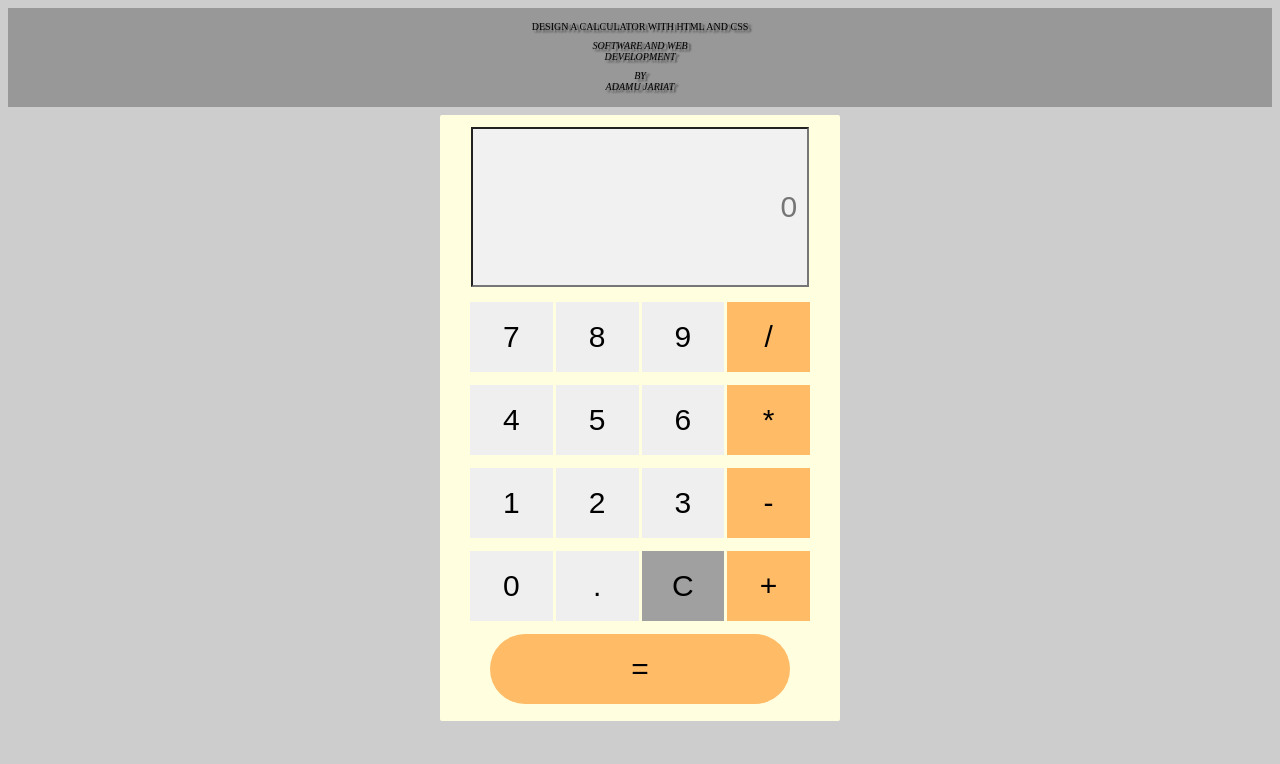
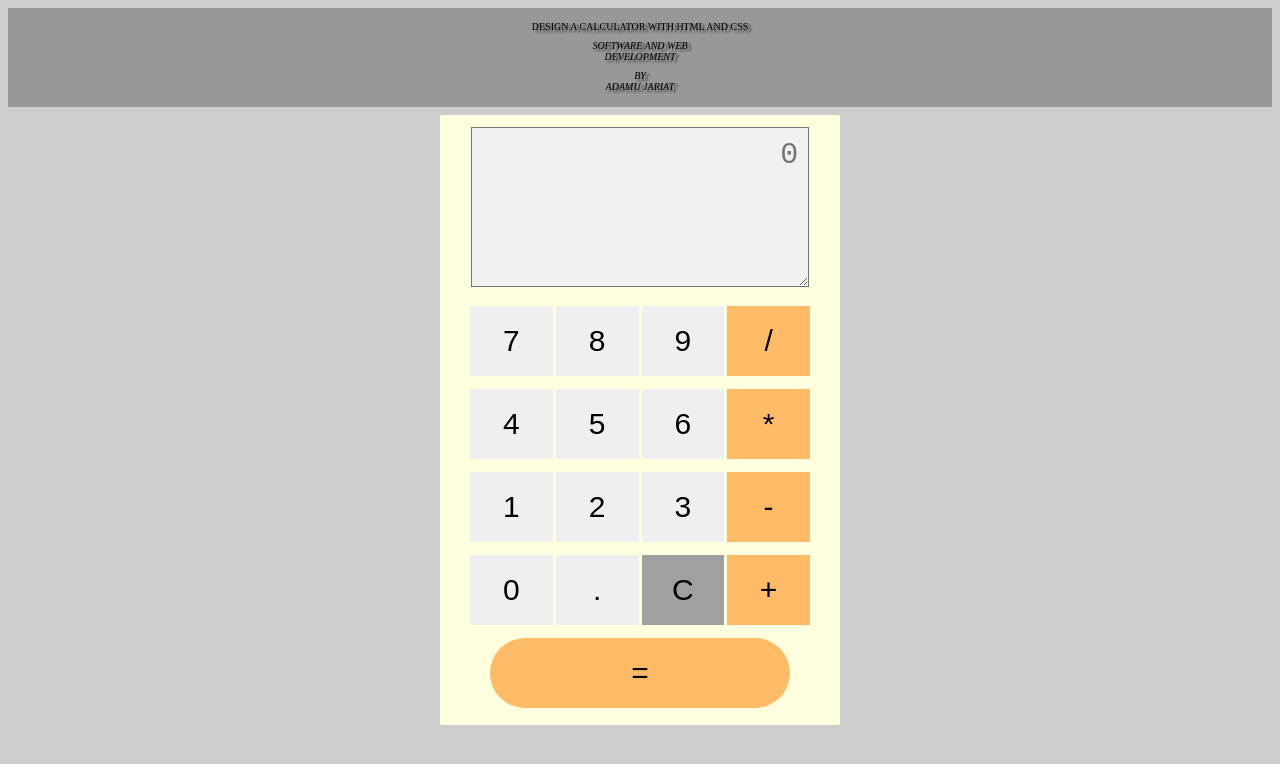
Before and after one commit to Jariat-code/Jariat, a plain HTML site: page Index.html in a window 1280 px wide. Drawn offline with Linux system fonts and the light colour scheme.

Commit message:
Update Index.html

```diff
--- a/Index.html
+++ b/Index.html
@@ -49,7 +49,7 @@
     border:none;
     transition: background-color 0.2s ease;
     }
-    input{
+    textarea{
     width:90%;
       padding: 10px;
   font-size: 30px;
@@ -113,7 +113,7 @@ font-family: 'Times New Roman', serif;
 </header>
 <div class="cal">
 <div>
-    <input type="text" id="display" placeholder="0">
+    <textarea id="display" placeholder="0" readonly></textarea>
     </div>
     <div class="span">
     <button onclick="showMessage('7')">7</button>
```
